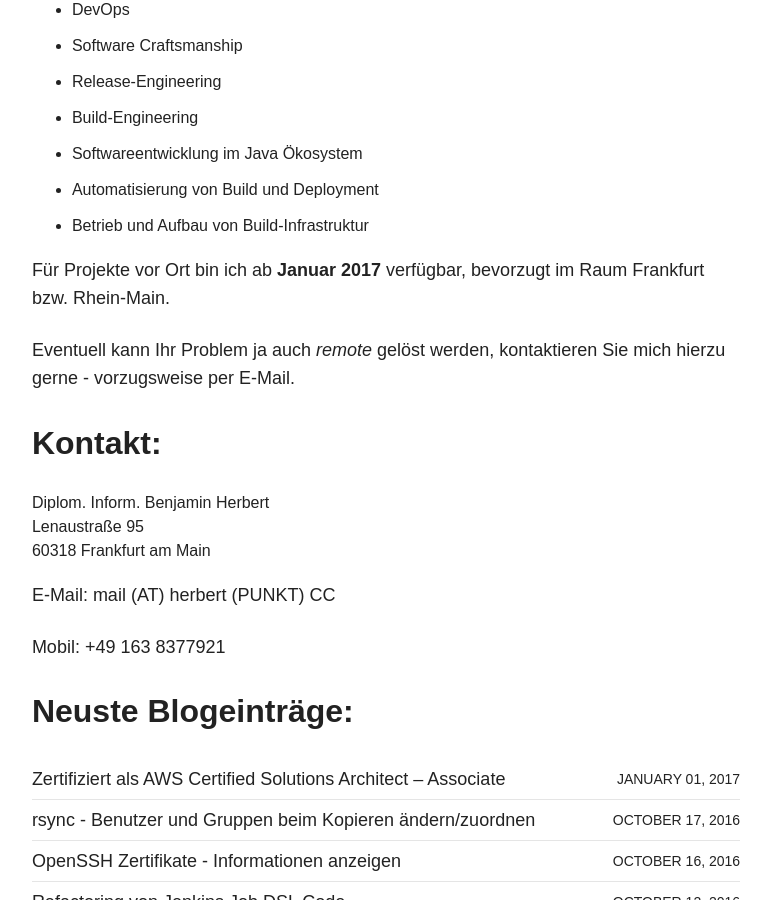
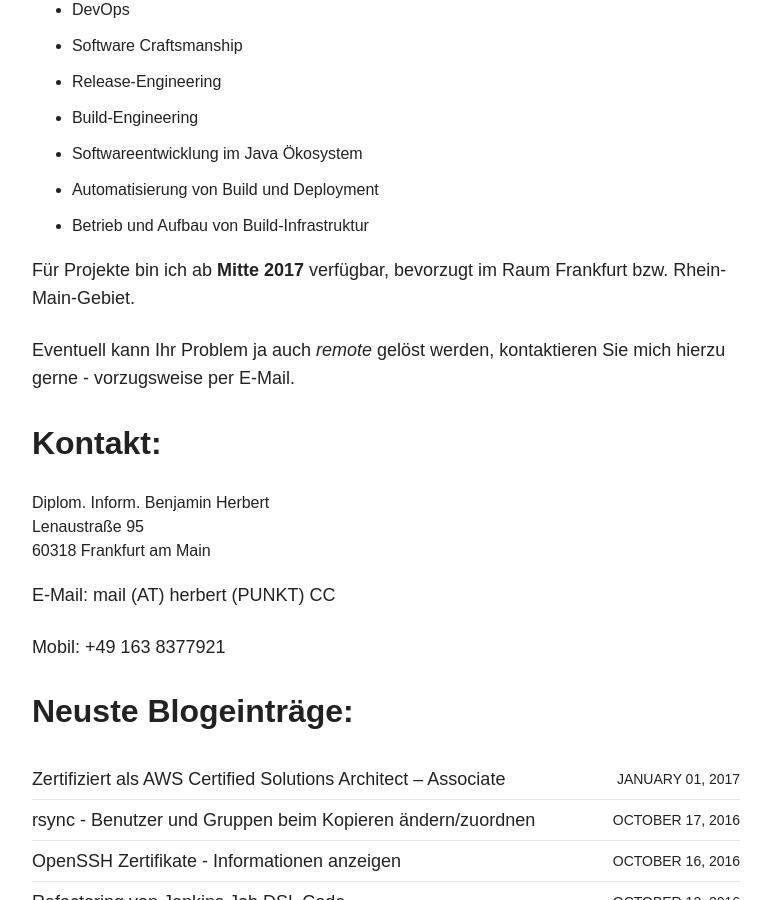
Before and after one commit to BenjaminHerbert/BenjaminHerbert.github.io, a Jekyll site: the page built from index.md, in a window 1280 px wide and 900 px high, scrolled down 1515 px. Shown: the whole window, without its empty margins (254-1025 px from the left). Built offline with Jekyll 4.4.1, drawn with Linux system fonts in a browser that asks for light colours; nearby versions of some CDN libraries.

Commit message:
Update availability

```diff
--- a/index.md
+++ b/index.md
@@ -37,7 +37,8 @@ Auf freiberuflicher Basis begleite ich Sie bei Ihren Projekten und kann Sie insb
 * Automatisierung von Build und Deployment
 * Betrieb und Aufbau von Build-Infrastruktur
 
-Für Projekte vor Ort bin ich ab **Januar 2017** verfügbar, bevorzugt im Raum Frankfurt bzw. Rhein-Main.
+
+Für Projekte bin ich ab **Mitte 2017** verfügbar, bevorzugt im Raum Frankfurt bzw. Rhein-Main-Gebiet.
 
 Eventuell kann Ihr Problem ja auch *remote* gelöst werden, kontaktieren Sie mich hierzu gerne - vorzugsweise per E-Mail.
 
```
